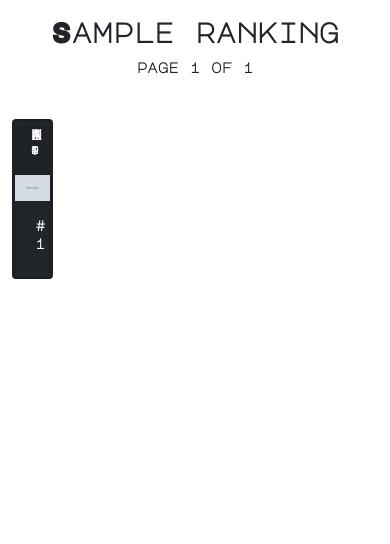
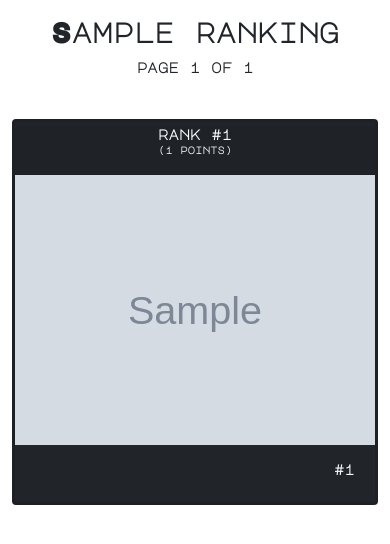
Before and after one commit to cvasqxz/NFTmash, a Flask app: a page that uses NFTmash/templates/ranking.html in a window 390 px wide. Shown: the part 56-600 px from the top of the page. Run offline with Flask 2, Linux system fonts and the light colour scheme; tables that the repository leaves empty hold one stand-in row (values such as "Sample post"); grey boxes marked "Sample" are stand-in pictures; some libraries are stand-ins or nearby versions.

Commit message:
arreglo ranking fernanda

```diff
--- a/NFTmash/templates/ranking.html
+++ b/NFTmash/templates/ranking.html
@@ -20,7 +20,7 @@
 		<div class="row">
 			{% set counter = 12*(current_page - 1) + 1 %}
 			{% for rank in full_ranking %}
-			<div class="col-2 mt-4">
+			<div class="col-sm-2 mt-4">
 
 				<div class="card border-black bg-dark border-3">
 					<div class="card-header text-light text-center mt-1">
```
